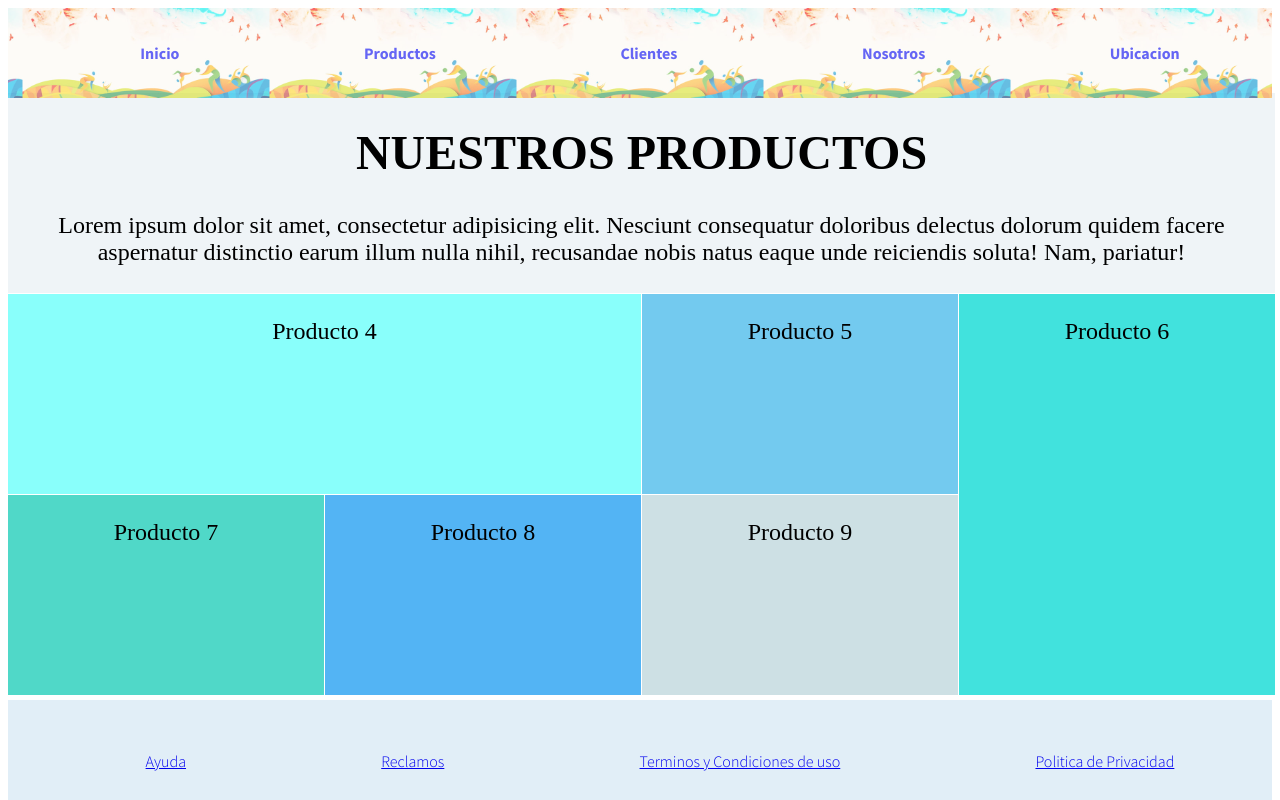
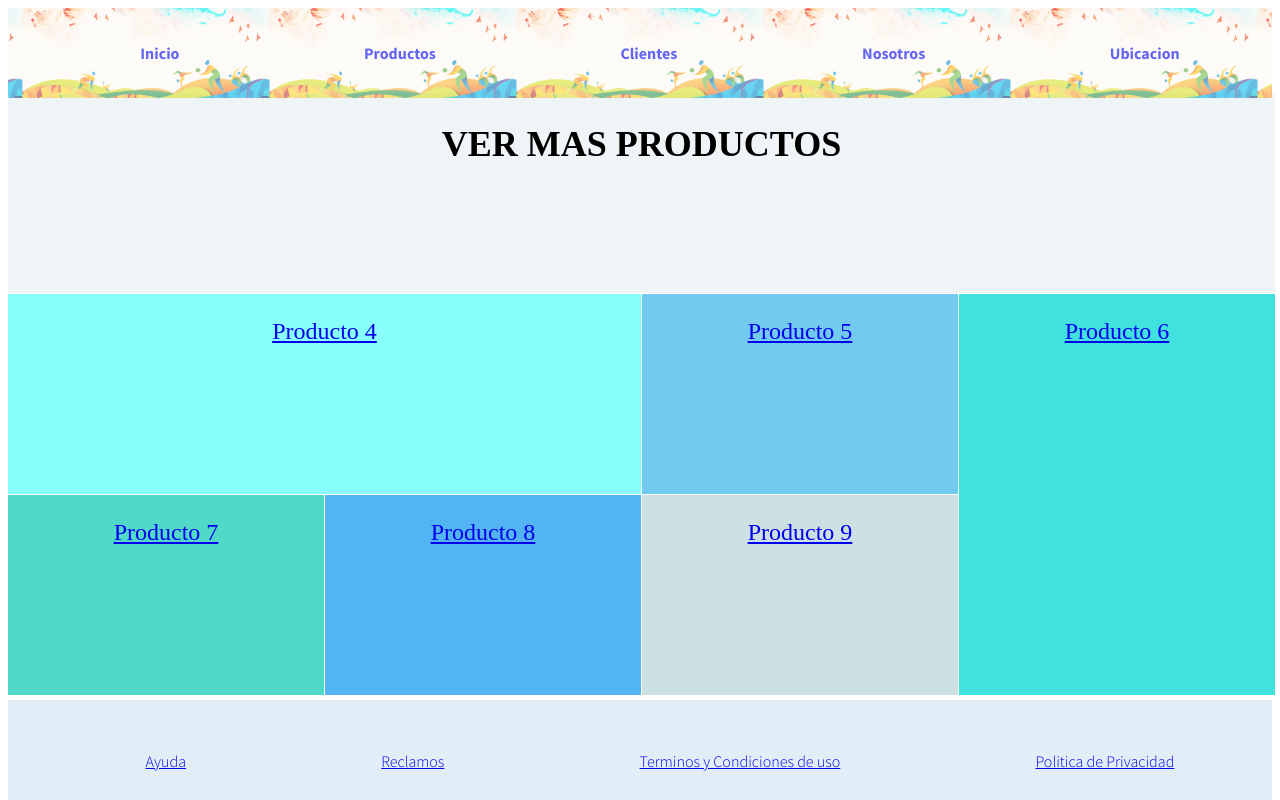
Before and after one commit to Turco777/probando, a plain HTML site: page productos.html in a window 1280 px wide. Shown: the top 800 px of the page. Drawn offline with Linux system fonts and the light colour scheme.

Commit message:
linkeo prods

```diff
--- a/productos.html
+++ b/productos.html
@@ -27,34 +27,33 @@
     </header>
     <!-- fin header -->
 
+
     <!-- Contenedor grid -->
 	<div class="grid-contenedor">
 		<div class="bannerUno">
-        <h1>NUESTROS PRODUCTOS</h1>
-        <p>Lorem ipsum dolor sit amet, consectetur adipisicing elit. Nesciunt consequatur doloribus delectus dolorum quidem facere aspernatur distinctio earum illum nulla nihil, recusandae nobis natus eaque unde reiciendis soluta! Nam, pariatur!
-        </p>
+			<h2> VER MAS PRODUCTOS
+            </h2>
 		</div>
 		<div class="productoTres">
-        <p>Producto 5</p>
+            <a href="#!"><p>Producto 5</p></a>
         </div>
 		<div class="productoDos">
-        <p>Producto 4</p>
+            <a href="#!"><p>Producto 4</p></a>
 		</div>
 		<div class="productoCuatro">
-        <p>Producto 6</p>
+            <a href="#!"><p>Producto 6</p></a>
 		</div>
 		<div class="productoCinco">
-        <p>Producto 7</p>
+            <a href="#!"><p>Producto 7</p></a>
 		</div>
 		<div class="productoSeis">
-        <p>Producto 8</p>
+            <a href="#!"><p>Producto 8</p></a>
         </div>
 		<div class="productoSiete">
-        <p>Producto 9</p>
+            <a href="#!"><p>Producto 9</p></a>
 		</div>
 	</div>
     <!-- fin contenedor-->
-
 
 <footer>
     <nav>
```
Also changed, not shown: index.html (+6 -6 lines). Lines whose indentation alone changed are shown as unchanged.
